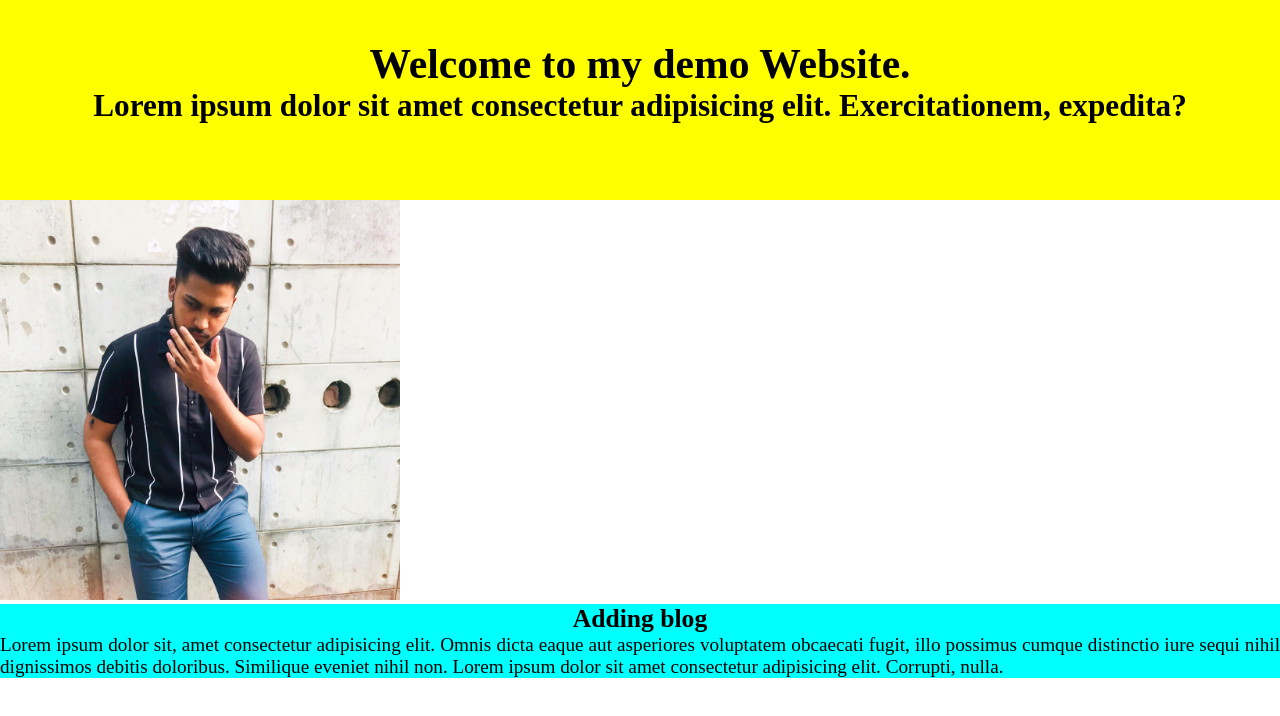
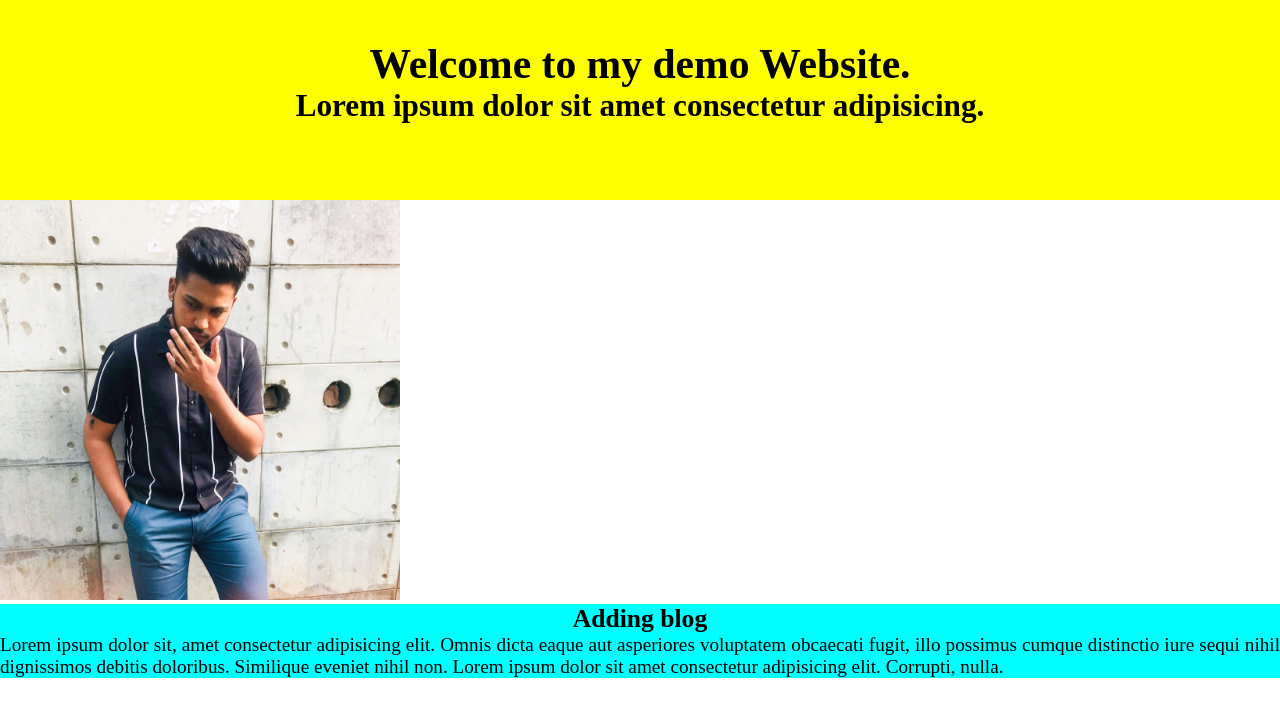
Before and after one commit to emon3455/AdvanceGitLearning, a plain HTML site: page index.html in a window 1280 px wide. Drawn offline with Linux system fonts and the light colour scheme.

Commit message:
updating header

```diff
--- a/index.html
+++ b/index.html
@@ -18,7 +18,7 @@
         </h1>
 
         <h2>
-            Lorem ipsum dolor sit amet consectetur adipisicing elit. Exercitationem, expedita?
+            Lorem ipsum dolor sit amet consectetur adipisicing.
         </h2>
 
     </header>
```
